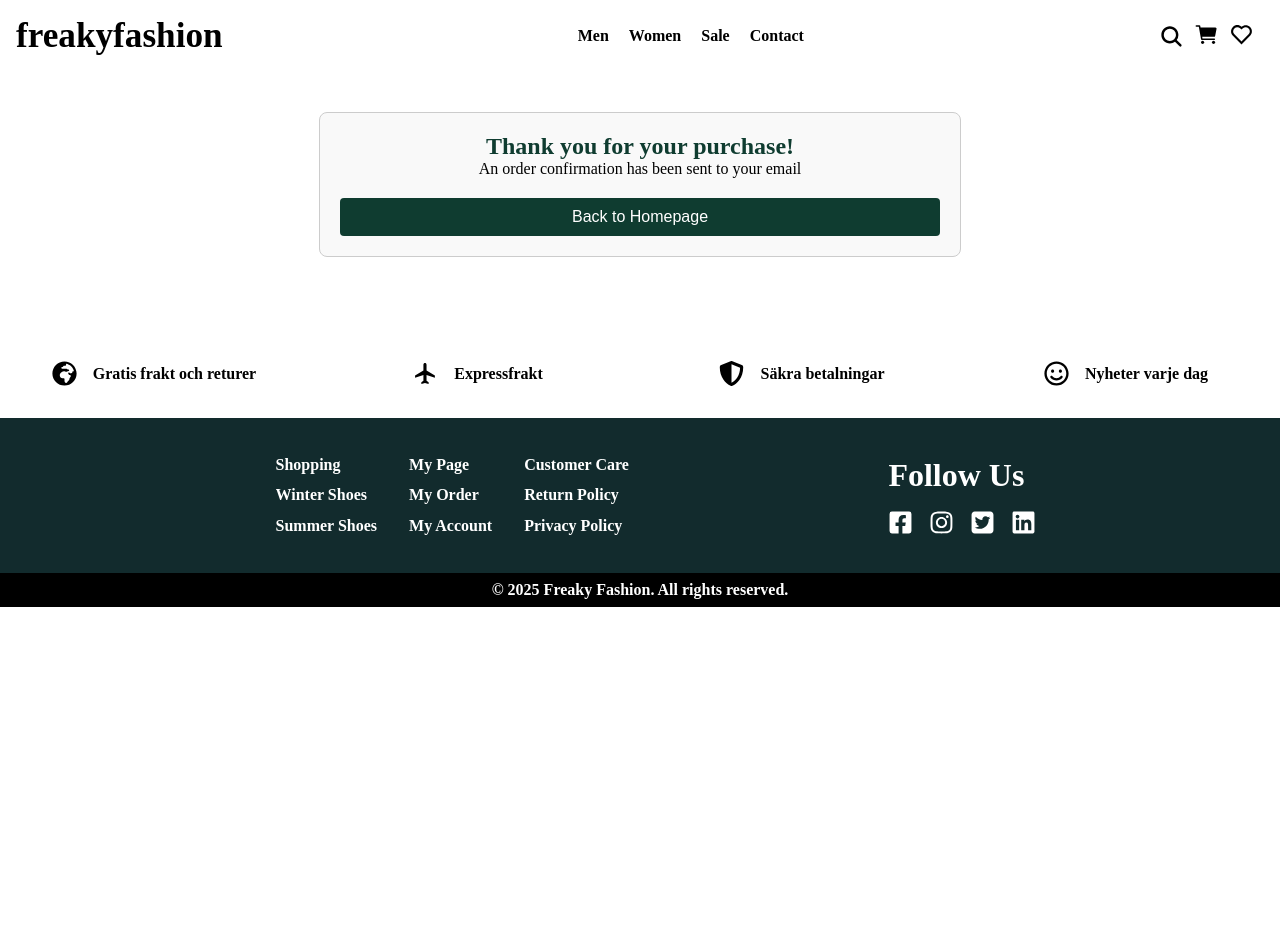
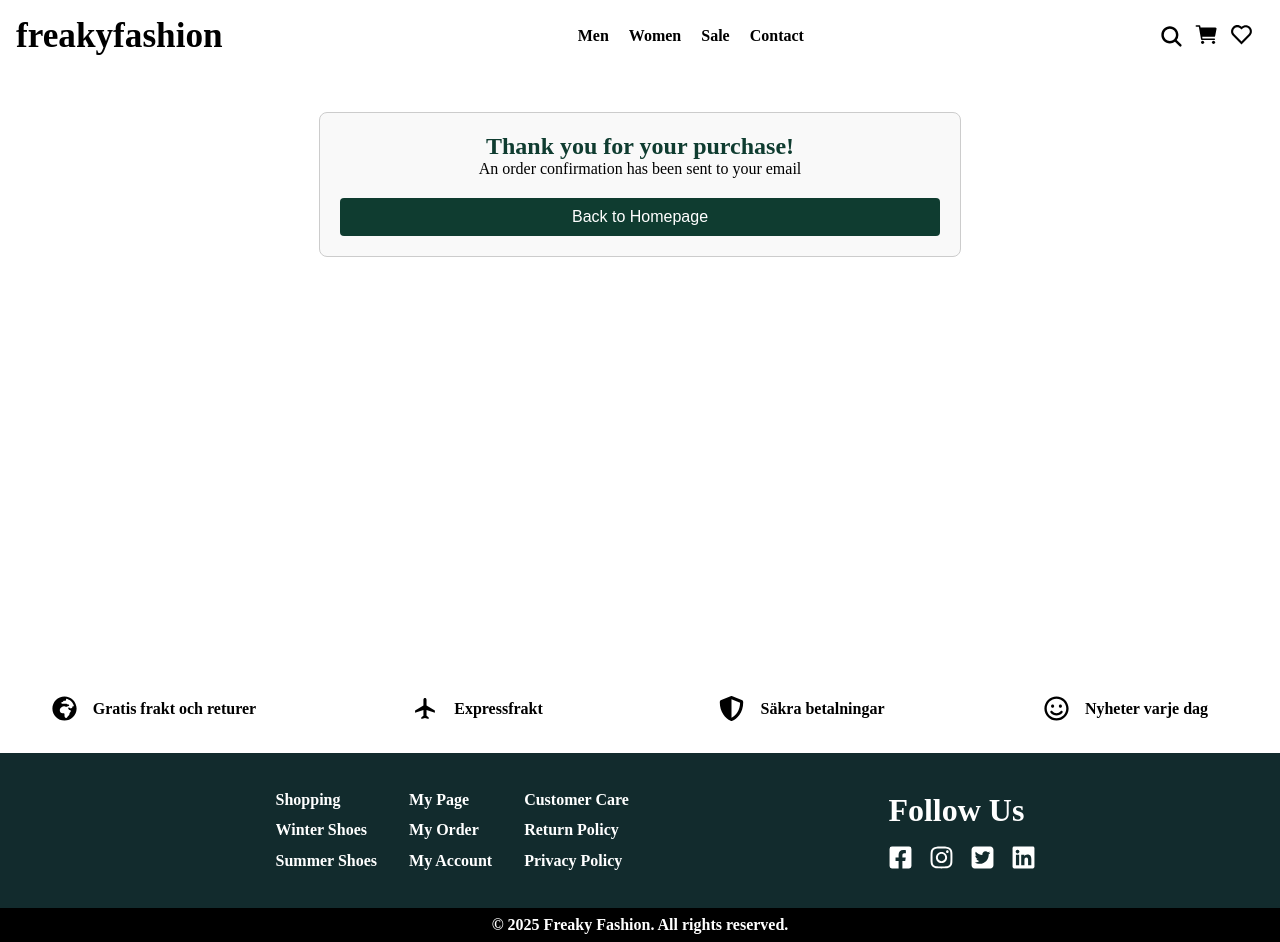
Before and after one commit to Gitanjali-Sahoo/freakyfashion-React, a React (Vite) app in the folder client/: page /confirmation in a window 1280 px wide. Before the commit the page ends 800 px from the top, so only its background shows below. Built offline with nearby package versions, Linux system fonts and the light colour scheme; no server answers.

Commit message:
minor fixes

```diff
--- a/client/src/cart/Cart.jsx
+++ b/client/src/cart/Cart.jsx
@@ -8,6 +8,7 @@ const Wrapper = styled.div`
   flex-direction: column;
   align-items: center;
   margin: 0px 10px;
+  height: 70vh;
 `;
 const Table = styled.table`
   margin: 40px auto;
--- a/client/src/cart/ConfirmationPage.jsx
+++ b/client/src/cart/ConfirmationPage.jsx
@@ -1,32 +1,3 @@
-// import React from "react";
-// import styled from "styled-components";
-// const Wrapper = styled.div`
-//   display: flex;
-//   flex-wrap: nowrap;
-//   flex-direction: column;
-//   justify-content: center;
-//   align-items: center;
-//   gap: 2em;
-
-//   img {
-//     width: 400px;
-//     border-radius: 8px;
-//   }
-// `;
-// const ConfirmationPage = () => {
-//   return (
-//     <Wrapper>
-//       <h1>Your order has been placed Successfully</h1>
-//       <img
-//         src="https://images.pexels.com/photos/7564249/pexels-photo-7564249.jpeg?auto=compress&cs=tinysrgb&w=1260&h=750&dpr=2"
-//         alt=""
-//       />
-//     </Wrapper>
-//   );
-// };
-
-// export default ConfirmationPage;
-
 import React from "react";
 import styled from "styled-components";
 
@@ -63,6 +34,7 @@ const Button = styled.button`
 
 const Confirmation = () => {
   return (
+    <div style={{ height: "70vh" }}>
       <Container>
         <Title>Thank you for your purchase!</Title>
         <p>An order confirmation has been sent to your email</p>
@@ -71,6 +43,7 @@ const Confirmation = () => {
           Back to Homepage
         </Button>
       </Container>
+    </div>
   );
 };
 
--- a/client/src/component/SearchResults.jsx
+++ b/client/src/component/SearchResults.jsx
@@ -24,8 +24,7 @@ const SearchResults = () => {
   const filteredProducts = location.state?.filteredProducts || [];
 
   return (
-    <div>
-      {/* {message && <h3>{message}</h3>} */}
+    <div style={{ height: "70vh" }}>
       {filteredProducts.length === 0 ? null : (
         <CardWrapper>
           {filteredProducts.map((product) => (
--- a/client/src/pages/Home.jsx
+++ b/client/src/pages/Home.jsx
@@ -1,10 +1,8 @@
 import React from "react";
 import Card from "../component/Card";
-import ProductProvider from "../contexts/ProductProvider";
 import Hero from "../component/Hero";
 import SpotCard from "../component/SpotCard";
 import SearchResults from "../component/SearchResults";
-import { useState } from "react";
 
 const Home = () => {
   return (
```
Also changed, not shown: 1 other file (tests, documents, lock files or other folders). Lines whose indentation alone changed are shown as unchanged.
